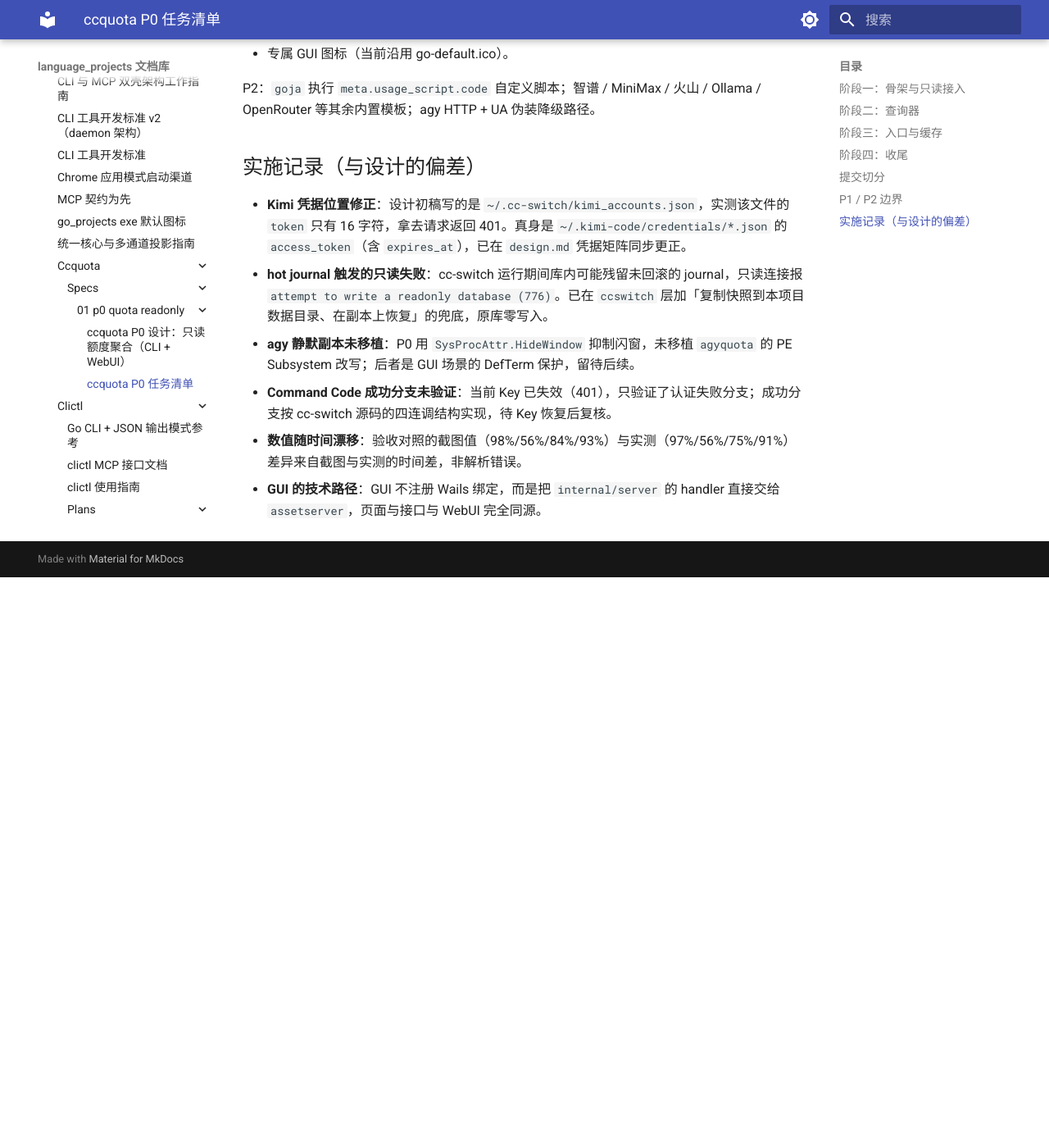
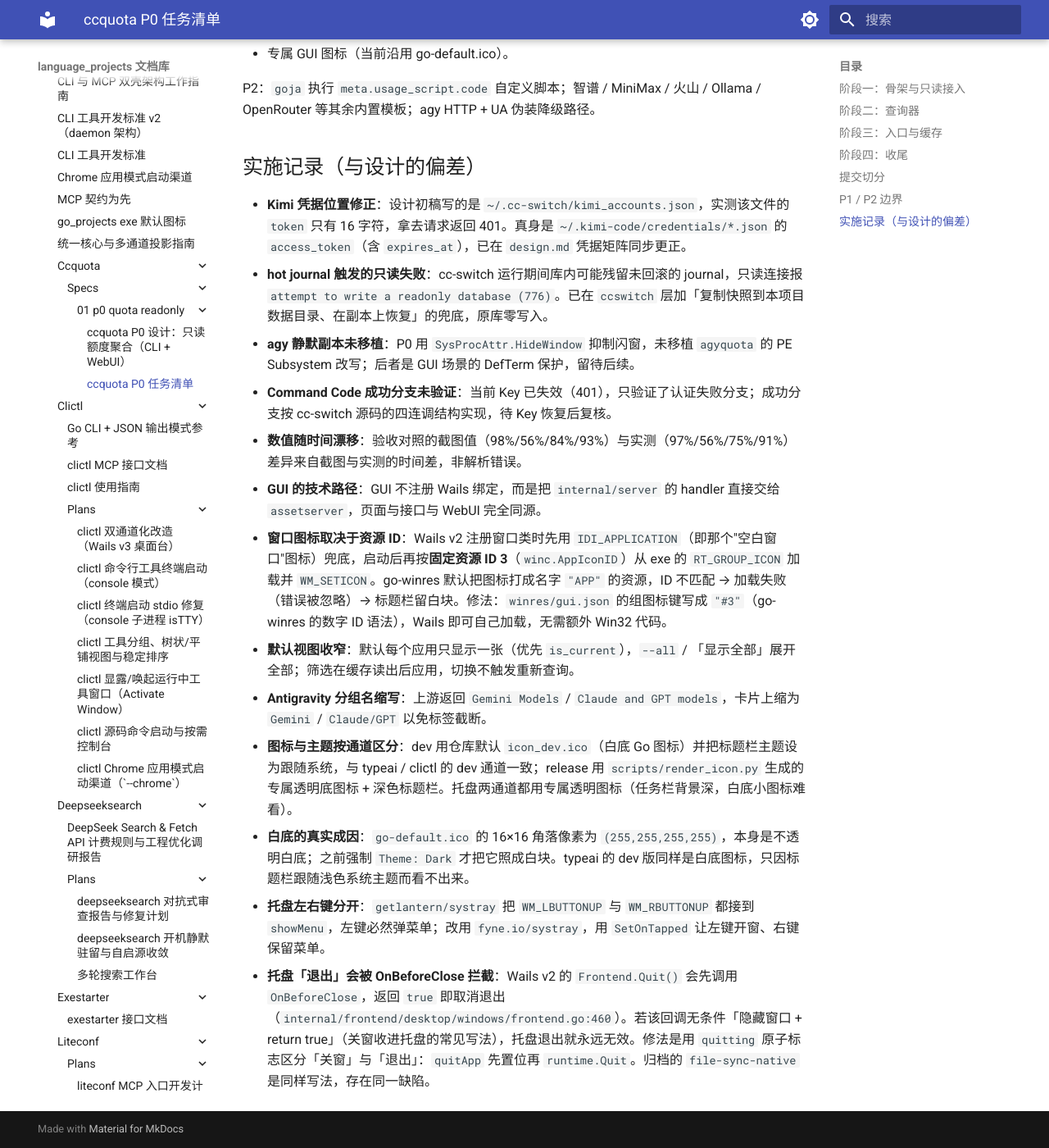
Before and after one commit to shihao-hub/td-language_projects, an MkDocs documentation site: the page built from docs/projects/go_projects/ccquota/specs/01-p0-quota-readonly/tasks.md, in a window 1280 px wide and 1400 px high, scrolled down 2706 px. Shown: the whole window at 82% size. Built offline with MkDocs 1.6.1 and Material for MkDocs 9.7.7, drawn with Linux system fonts in a browser that asks for light colours; a script that is not in the unit is left out; before the commit the page ends 3410 px from its top, so only the background shows below that.

Commit message:
docs(specs): 更正 ccquota 图标与主题的通道约定
- 白底来自 go-default.ico 本身，不是渲染问题
- dev 用默认图标配系统主题，release 用专属图标配深色
- 记录托盘左右键差异、退出拦截与快照兜底三处根因

```diff
--- a/docs/projects/go_projects/ccquota/specs/01-p0-quota-readonly/tasks.md
+++ b/docs/projects/go_projects/ccquota/specs/01-p0-quota-readonly/tasks.md
@@ -68,3 +68,10 @@ P2：`goja` 执行 `meta.usage_script.code` 自定义脚本；智谱 / MiniMax /
 - **Command Code 成功分支未验证**：当前 Key 已失效（401），只验证了认证失败分支；成功分支按 cc-switch 源码的四连调结构实现，待 Key 恢复后复核。
 - **数值随时间漂移**：验收对照的截图值（98%/56%/84%/93%）与实测（97%/56%/75%/91%）差异来自截图与实测的时间差，非解析错误。
 - **GUI 的技术路径**：GUI 不注册 Wails 绑定，而是把 `internal/server` 的 handler 直接交给 `assetserver`，页面与接口与 WebUI 完全同源。
+- **窗口图标取决于资源 ID**：Wails v2 注册窗口类时先用 `IDI_APPLICATION`（即那个"空白窗口"图标）兜底，启动后再按**固定资源 ID 3**（`winc.AppIconID`）从 exe 的 `RT_GROUP_ICON` 加载并 `WM_SETICON`。go-winres 默认把图标打成名字 `"APP"` 的资源，ID 不匹配 → 加载失败（错误被忽略）→ 标题栏留白块。修法：`winres/gui.json` 的组图标键写成 `"#3"`（go-winres 的数字 ID 语法），Wails 即可自己加载，无需额外 Win32 代码。
+- **默认视图收窄**：默认每个应用只显示一张（优先 `is_current`），`--all` / 「显示全部」展开全部；筛选在缓存读出后应用，切换不触发重新查询。
+- **Antigravity 分组名缩写**：上游返回 `Gemini Models` / `Claude and GPT models`，卡片上缩为 `Gemini` / `Claude/GPT` 以免标签截断。
+- **图标与主题按通道区分**：dev 用仓库默认 `icon_dev.ico`（白底 Go 图标）并把标题栏主题设为跟随系统，与 typeai / clictl 的 dev 通道一致；release 用 `scripts/render_icon.py` 生成的专属透明底图标 + 深色标题栏。托盘两通道都用专属透明图标（任务栏背景深，白底小图标难看）。
+- **白底的真实成因**：`go-default.ico` 的 16×16 角落像素为 `(255,255,255,255)`，本身是不透明白底；之前强制 `Theme: Dark` 才把它照成白块。typeai 的 dev 版同样是白底图标，只因标题栏跟随浅色系统主题而看不出来。
+- **托盘左右键分开**：`getlantern/systray` 把 `WM_LBUTTONUP` 与 `WM_RBUTTONUP` 都接到 `showMenu`，左键必然弹菜单；改用 `fyne.io/systray`，用 `SetOnTapped` 让左键开窗、右键保留菜单。
+- **托盘「退出」会被 OnBeforeClose 拦截**：Wails v2 的 `Frontend.Quit()` 会先调用 `OnBeforeClose`，返回 `true` 即取消退出（`internal/frontend/desktop/windows/frontend.go:460`）。若该回调无条件「隐藏窗口 + return true」（关窗收进托盘的常见写法），托盘退出就永远无效。修法是用 `quitting` 原子标志区分「关窗」与「退出」：`quitApp` 先置位再 `runtime.Quit`。归档的 `file-sync-native` 是同样写法，存在同一缺陷。
```
